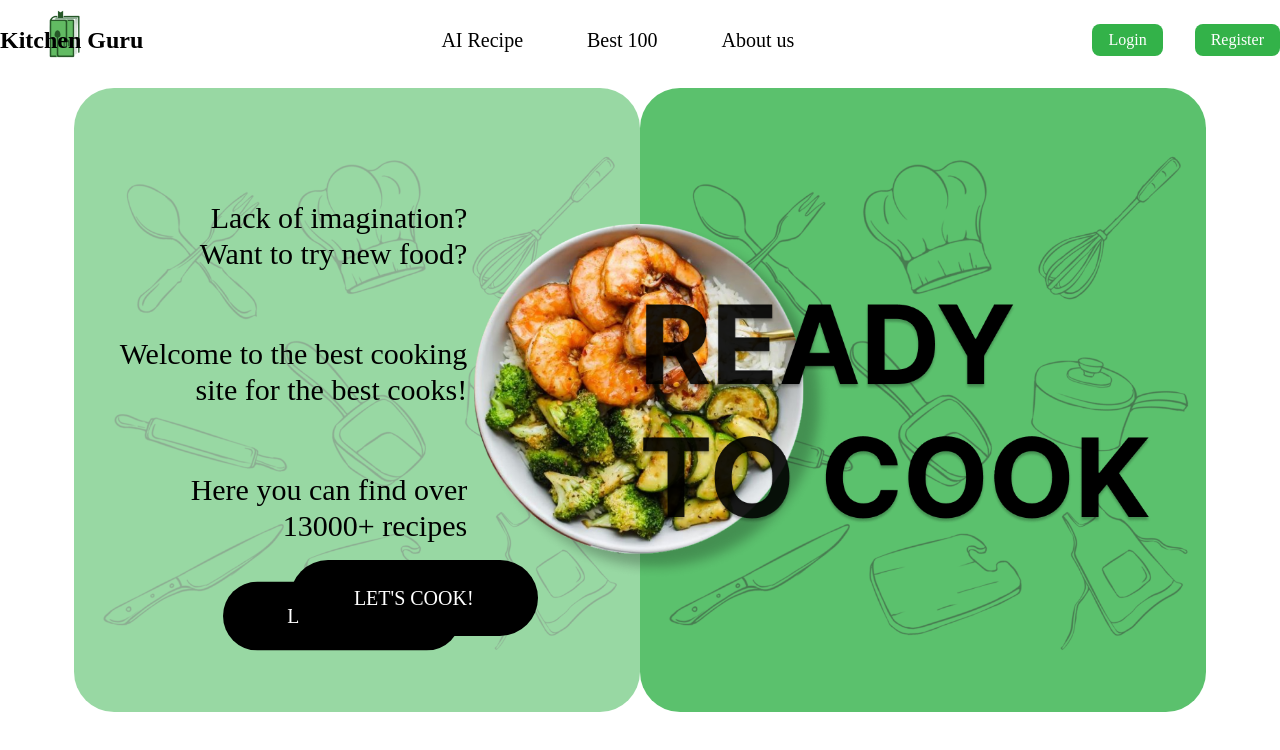
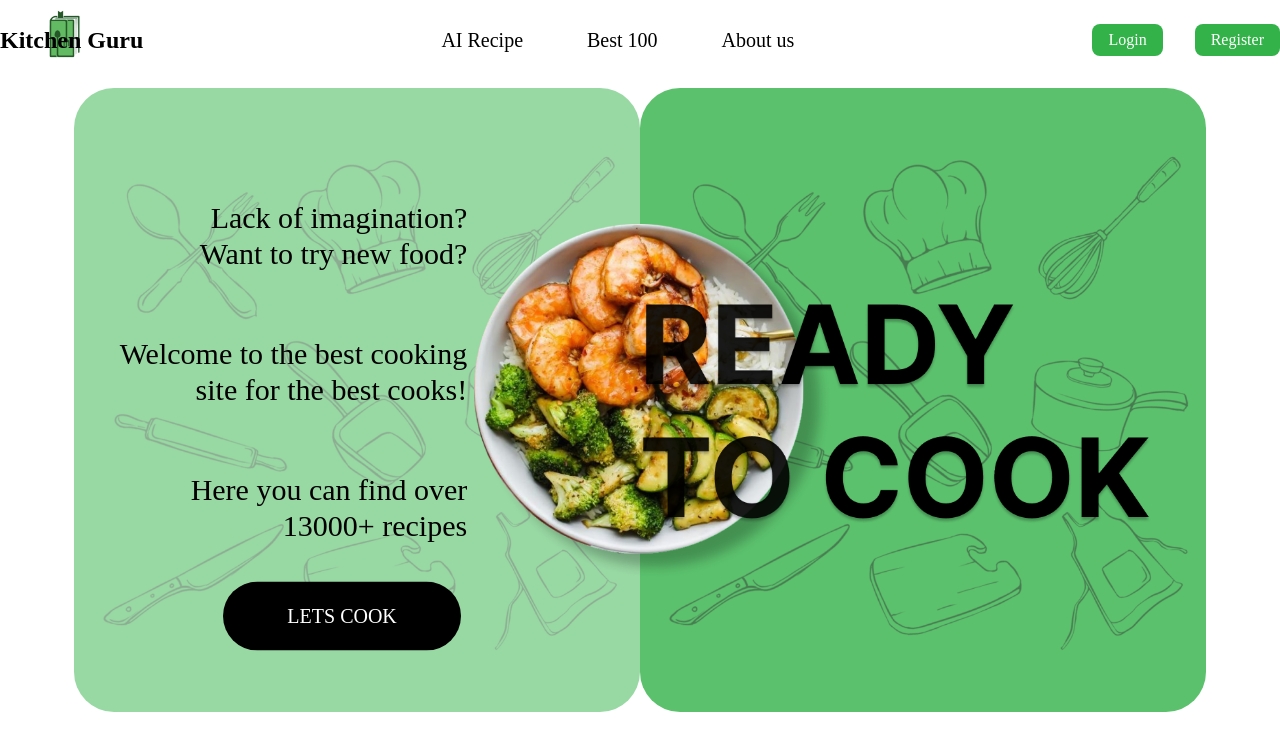
Before and after one commit to gEoNNNN/kt-guru, a React (Vite) app: page / in a window 1280 px wide. Shown: the top 750 px of the page. Built offline with nearby package versions, Linux system fonts and the light colour scheme; a web font is replaced by a local one.

Commit message:
merged feature 1

```diff
--- a/src/Components/Navbar.tsx
+++ b/src/Components/Navbar.tsx
@@ -26,7 +26,7 @@ function Navbar() {
             <a href="/Test">AI Recipe</a>
           </li>
           <li>
-            <a href="/Test">Best 100</a>
+            <a href="/top">Best 100</a>
           </li>
           <li>
             <a href="/AboutUs">About us</a>
--- a/src/Pages/ProfilePage.tsx
+++ /dev/null
@@ -1,6 +0,0 @@
-import Navbar from "../Components/Navbar";
-import React, { createContext, useState } from "react";
-
-export default function ProfilePage() {
-  return <div></div>;
-}
--- a/src/Pages/home.tsx
+++ b/src/Pages/home.tsx
@@ -44,7 +44,6 @@ function HomePage() {
         >
           Lets Cook
         </Button>
-        <button className="absolute top-[70%] right-[58%] text-xl uppercase py-6 px-16 rounded-full transition font-main-font duration-500 text-white bg-black hover:bg-33B249 hover:text-black"onClick={handleRecipe}> Let's cook!</button>
       </div>
     </>
   );
--- a/src/main.tsx
+++ b/src/main.tsx
@@ -10,7 +10,7 @@ import ForgotPasswordPage from "./Pages/ForgotPassword.tsx";
 import ForgotPasswordCodePage from "./Pages/ForgotPasswordCode.tsx";
 import NewPassword from "./Pages/NewPassword.tsx";
 import MainPage from "./Pages/Main.tsx";
-import ProfilePage from "./Pages/ProfilePage.tsx";
+import ProfilePage from "./Pages/Profile.tsx";
 import AboutUs from "./Pages/AboutUs.tsx";
 import RecipePage from "./Pages/Recipe.tsx";
 import RecipeDisplayPage from "./Pages/RecipeDisplay.tsx";
```
